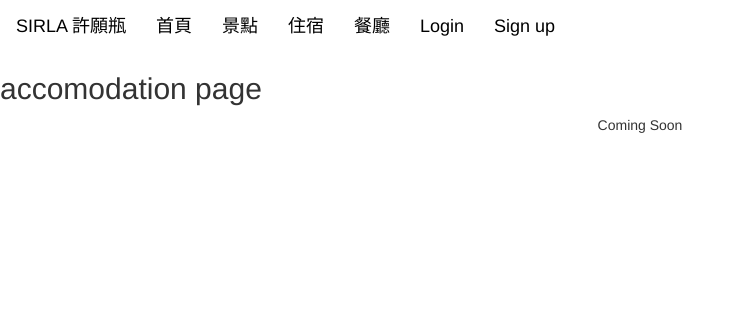
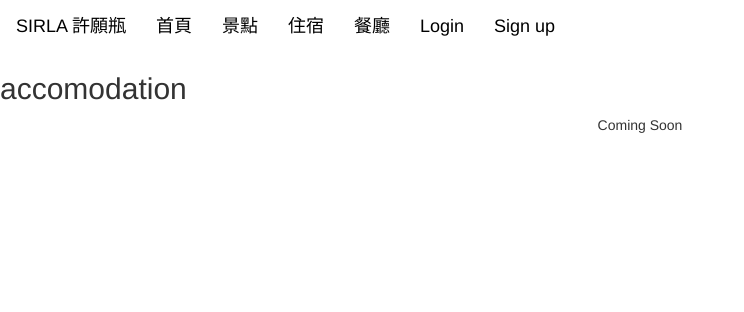
Before and after one commit to w71370218/SJWB, a Django app: page /accomodation/ in a window 1280 px wide. Shown: the top 312 px of the page, without its empty margins (0-744 px from the left). Run offline with Django 3.2, Linux system fonts and the light colour scheme; data that the repository does not hold is empty; some libraries are stand-ins or nearby versions.

```diff
--- a/mysite/templates/accomodation.html
+++ b/mysite/templates/accomodation.html
@@ -4,7 +4,7 @@
 {% endblock %}
 
 {% block content %}
-	<h2>accomodation page</h2>
+	<h2>accomodation</h2>
 	<div class="container">
 			{% for post in post_list %}
 				<div class="post">
```
